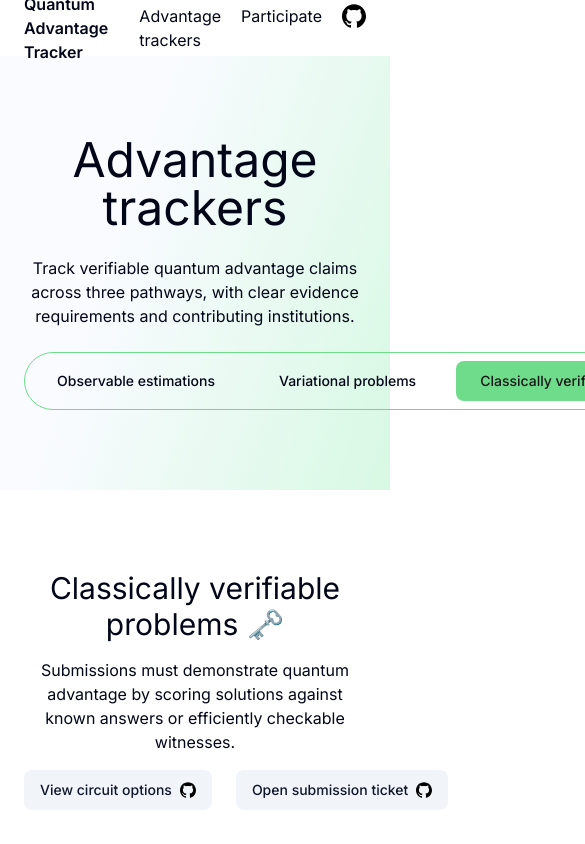
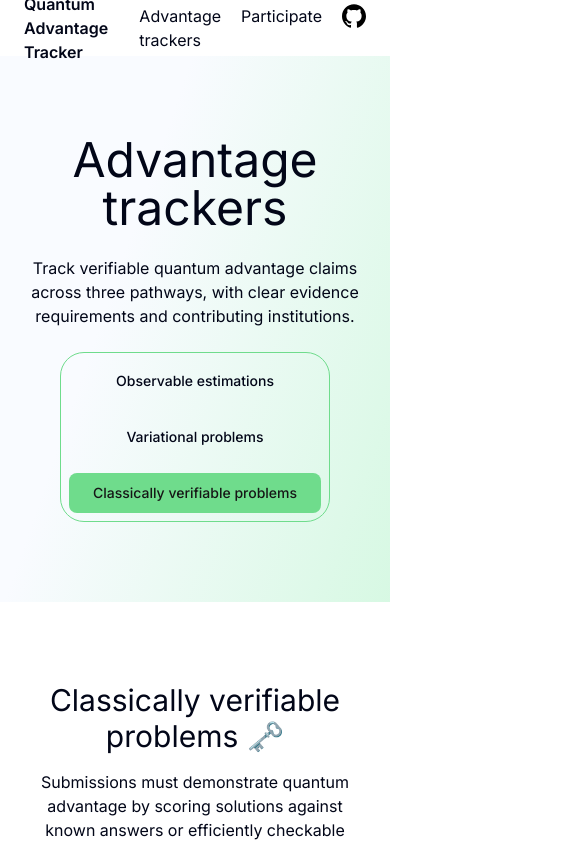
Before and after one commit to quantum-advantage-tracker/quantum-advantage-tracker.github.io, a Next.js app: page /trackers/classically-verifiable-problems in a window 390 px wide. Shown: the top 844 px of the page, 585 px wide, since content can reach past the window. Built offline with nearby package versions, Linux system fonts and the light colour scheme.

Commit message:
Fix tabs on mobile

```diff
--- a/src/app/trackers/TrackerTabs.tsx
+++ b/src/app/trackers/TrackerTabs.tsx
@@ -23,7 +23,7 @@ export function TrackerTabs() {
   const pathname = usePathname();
 
   return (
-    <ul className="border-primary inline-flex flex-row justify-center gap-4 rounded-full border p-2">
+    <ul className="border-primary inline-flex flex-col justify-center gap-4 rounded-3xl border p-2 md:flex-row md:rounded-full">
       {tabs.map((tab) => {
         const href = `/trackers/${tab.slug}` as const;
         const isActive = pathname === href;
```
